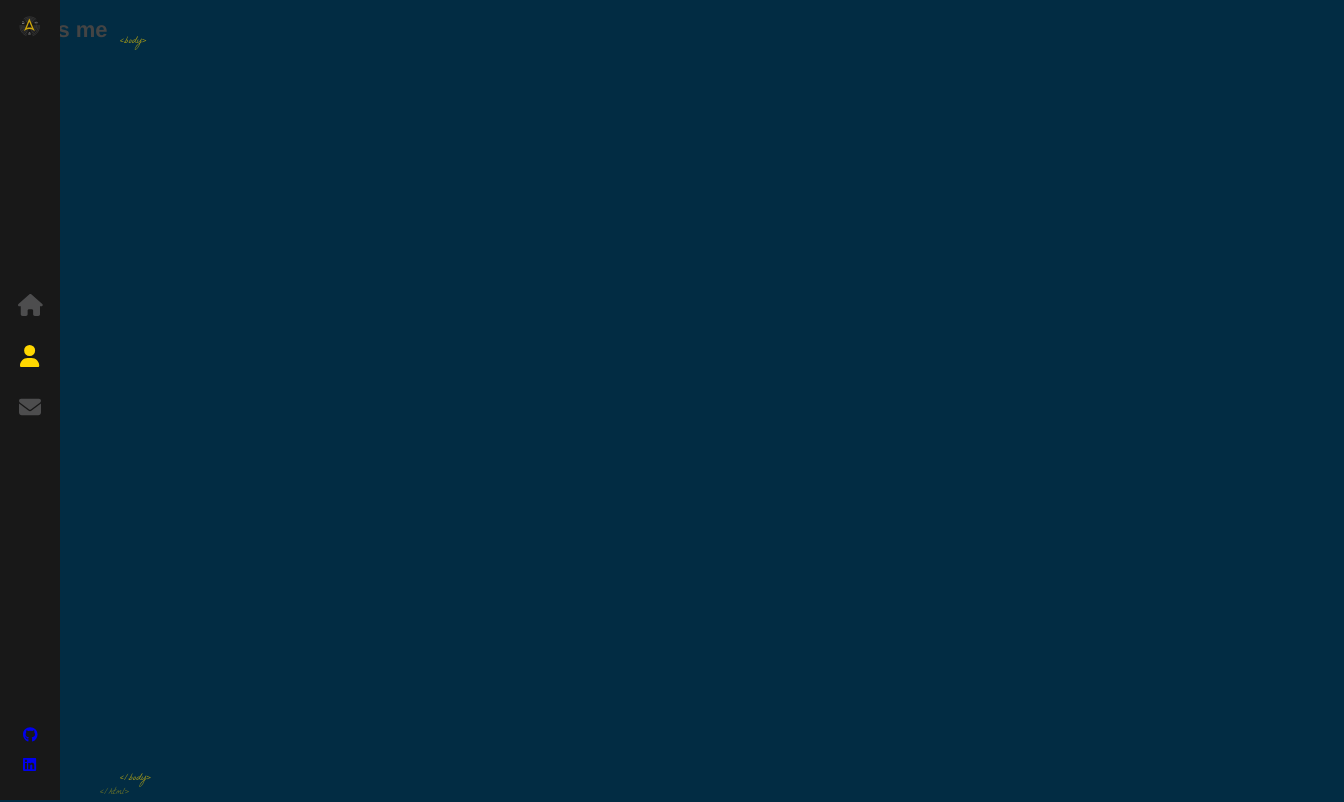
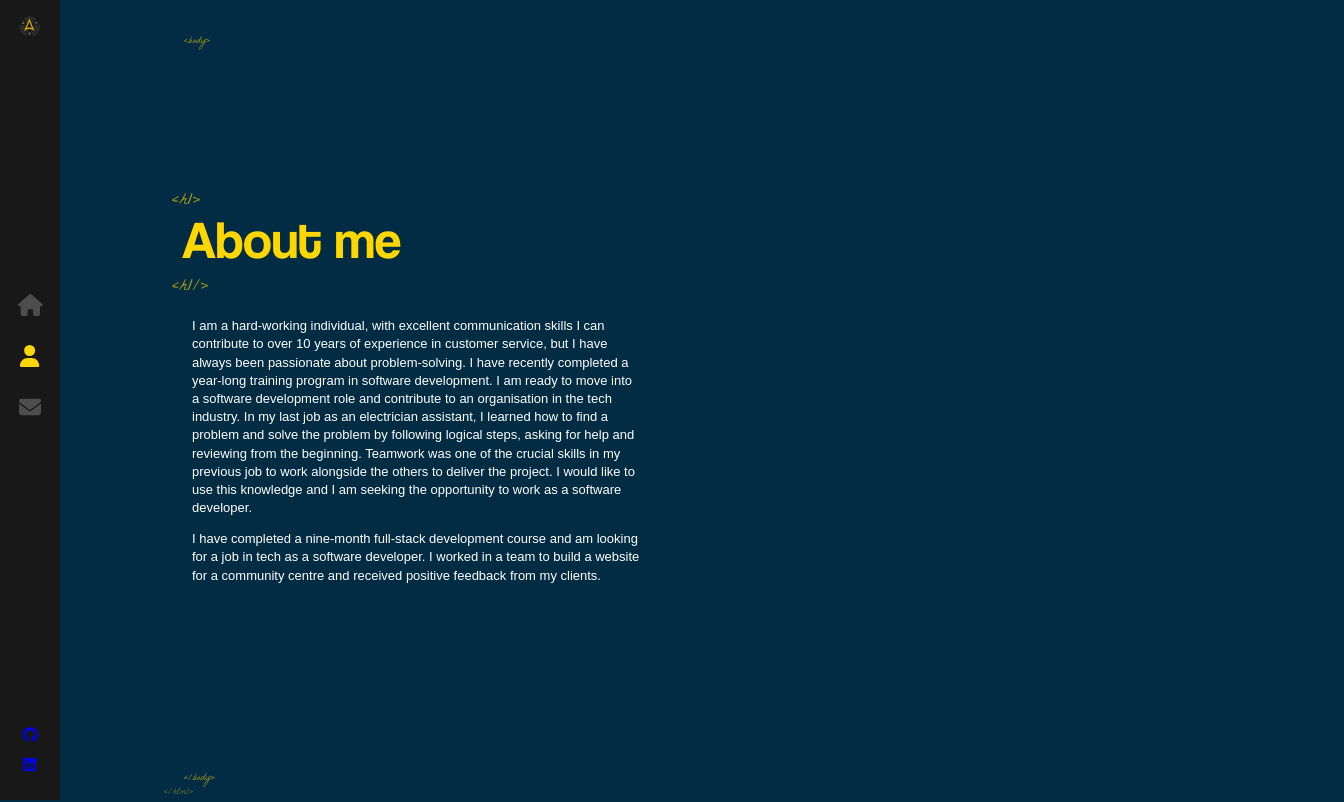
Before and after one commit to Alirezabg/react-portfolio, a React (Create React App) app: page /about in a window 1280 px wide. Shown: the whole page, 1344 px wide, since content can reach past the window. Built offline with nearby package versions, Linux system fonts and the light colour scheme.

Commit message:
abbout page

```diff
--- a/src/components/About/index.jsx
+++ b/src/components/About/index.jsx
@@ -1,5 +1,45 @@
+import './index.scss'
+import AnimatedLetters from '../AnimatedLetters'
+import { useEffect, useState } from 'react'
+
 const About = () => {
-    return ( <h1>This is me</h1> );
+      const [letterClass, setLetterClass] = useState('text-animate')
+
+      useEffect(() => {
+        setTimeout(() => {
+          setLetterClass(`text-animate-hover`)
+        }, 4000)
+      })
+  return (
+    <div className="container about-page">
+      <div className="text-zone">
+        <h1>
+          {' '}
+          <AnimatedLetters strArray={['A', 'b', 'o', 'u', 't'," ", "m","e"]} idx={15} />
+        </h1>{' '}
+        <p>
+          I am a hard-working individual, with excellent communication skills I
+          can contribute to over 10 years of experience in customer service, but
+          I have always been passionate about problem-solving. I have recently
+          completed a year-long training program in software development. I am
+          ready to move into a software development role and contribute to an
+          organisation in the tech industry. In my last job as an electrician
+          assistant, I learned how to find a problem and solve the problem by
+          following logical steps, asking for help and reviewing from the
+          beginning. Teamwork was one of the crucial skills in my previous job
+          to work alongside the others to deliver the project. I would like to
+          use this knowledge and I am seeking the opportunity to work as a
+          software developer.
+        </p>
+        <p>
+          I have completed a nine-month full-stack development course and am
+          looking for a job in tech as a software developer. I worked in a team to build a website
+          for a community centre and received positive feedback from my clients.
+        </p>
+        <p></p>
+      </div>{' '}
+    </div>
+  )
 }
 
-export default About;
+export default About
--- a/src/components/Home/index.jsx
+++ b/src/components/Home/index.jsx
@@ -30,9 +30,9 @@ const Home = () => {
       <div className="container home-page">
         <div className="text-zone">
           <h1>
-            <span className={letterClass}>H</span>
-            <span className={`{letterClass}_12`}>i,</span>
-            <br /> I'm{' '}
+            <span className={letterClass}>Hi</span>
+            <br /> <span className={`${letterClass} _15`}>I'm</span>
+            {' '}
             <AnimatedLetters letterClass={letterClass} strArray={nameArray} />
             <br />
             <AnimatedLetters letterClass={letterClass} strArray={jobArray} />
--- a/src/components/Layout/index.scss
+++ b/src/components/Layout/index.scss
@@ -2,10 +2,12 @@
   width: 100%;
   height: 100%;
   position: absolute;
+  margin-left: 5%;
 }
 .top-tags {
   bottom: auto;
   top: 35px;
+
 }
 .tags {
   color: #ffd700;
```
Also changed, not shown: src/components/About/index.scss (added).
